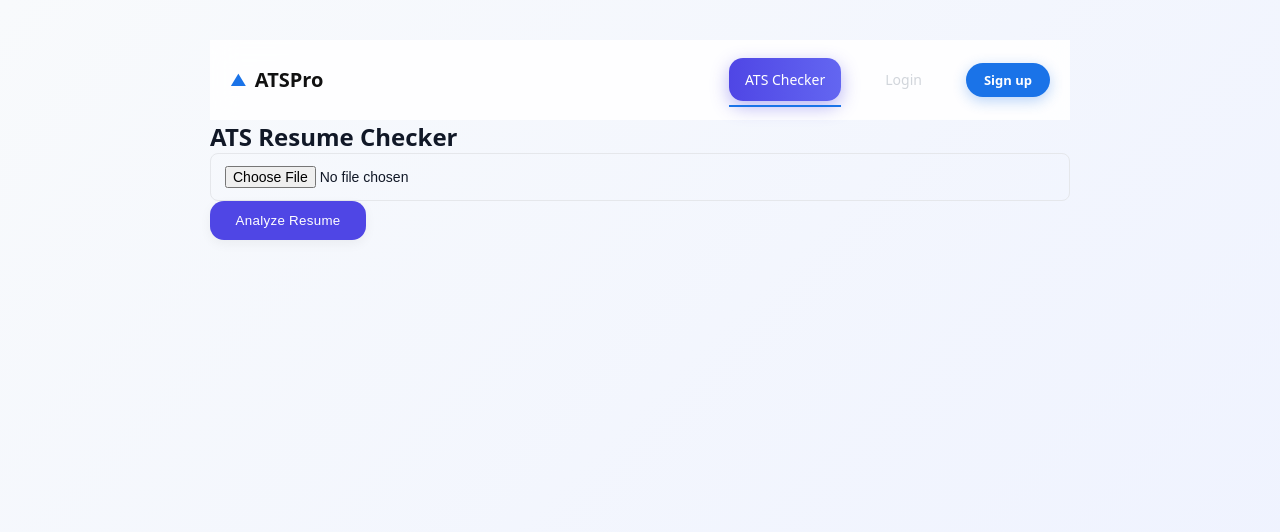
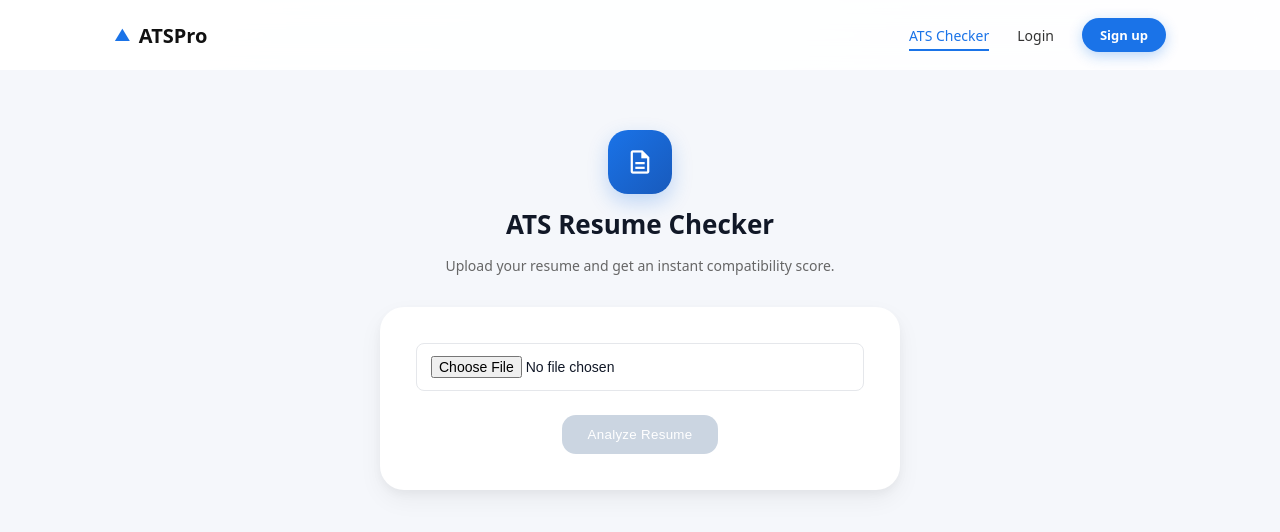
Before and after one commit to Mohd-Inzamam/ATS-Job-Tracker, a React (Vite) app in the folder client/: page /ats in a window 1280 px wide. Shown: the top 532 px of the page. Built offline with nearby package versions, Linux system fonts and the light colour scheme.

Commit message:
Styled all the public pages and added android style touches.

```diff
--- a/client/package.json
+++ b/client/package.json
@@ -11,6 +11,7 @@
   },
   "dependencies": {
     "react": "^19.2.0",
+    "react-confetti": "^6.4.0",
     "react-dom": "^19.2.0",
     "react-router-dom": "^7.13.0"
   },
--- a/client/src/components/ScoreBadge.jsx
+++ b/client/src/components/ScoreBadge.jsx
@@ -1,8 +1,48 @@
+import { useEffect, useState } from "react";
+
 export default function ScoreBadge({ score }) {
+  const [displayScore, setDisplayScore] = useState(0);
+
+  useEffect(() => {
+    let start = 0;
+    const duration = 1000;
+    const increment = score / (duration / 16);
+
+    const counter = setInterval(() => {
+      start += increment;
+      if (start >= score) {
+        setDisplayScore(score);
+        clearInterval(counter);
+      } else {
+        setDisplayScore(Math.floor(start));
+      }
+    }, 16);
+
+    return () => clearInterval(counter);
+  }, [score]);
+
+  const radius = 70;
+  const circumference = 2 * Math.PI * radius;
+  const progress = (displayScore / 100) * circumference;
+
   return (
-    <div className="score-badge">
-      <h3>ATS Score</h3>
-      <span>{score}/100</span>
+    <div className="score-wrapper">
+      <svg width="180" height="180">
+        <circle className="score-bg" cx="90" cy="90" r={radius} />
+        <circle
+          className="score-progress"
+          cx="90"
+          cy="90"
+          r={radius}
+          strokeDasharray={circumference}
+          strokeDashoffset={circumference - progress}
+        />
+      </svg>
+
+      <div className="score-text">
+        <h2>{displayScore}</h2>
+        <p>ATS Score</p>
+      </div>
     </div>
   );
 }
--- a/client/src/components/Sidebar.jsx
+++ b/client/src/components/Sidebar.jsx
@@ -9,22 +9,22 @@ export default function Sidebar() {
       </div>
 
       <nav className="sidebar-nav">
-        <NavLink to="/dashboard" className="nav-item">
+        <NavLink to="/dashboard" className="sidebar-nav-item">
           <span className="material-symbols-outlined">dashboard</span>
           <span>Dashboard</span>
         </NavLink>
 
-        <NavLink to="/resumes" className="nav-item">
+        <NavLink to="/resumes" className="sidebar-nav-item">
           <span className="material-symbols-outlined">description</span>
           <span>Resumes</span>
         </NavLink>
 
-        <NavLink to="/applications" className="nav-item">
+        <NavLink to="/applications" className="sidebar-nav-item">
           <span className="material-symbols-outlined">work</span>
           <span>Applications</span>
         </NavLink>
 
-        <NavLink to="/profile" className="nav-item">
+        <NavLink to="/profile" className="sidebar-nav-item">
           <span className="material-symbols-outlined">person</span>
           <span>Profile</span>
         </NavLink>
--- a/client/src/pages/ATSUpload.jsx
+++ b/client/src/pages/ATSUpload.jsx
@@ -1,14 +1,18 @@
 import { useState } from "react";
-import { useNavigate } from "react-router-dom";
 import FileUploadBox from "../components/FileUploadBox";
 import PrimaryButton from "../components/PrimaryButton";
 import LoadingSkeleton from "../components/LoadingSkeleton";
+import ScoreBadge from "../components/ScoreBadge";
+import FeedbackCard from "../components/FeedbackCard";
 import { checkATS } from "../api/api";
 import PublicNavbar from "../components/PublicNavbar";
+import { useNavigate } from "react-router-dom";
+import Confetti from "react-confetti";
 
 export default function ATSUpload() {
   const [file, setFile] = useState(null);
   const [loading, setLoading] = useState(false);
+  const [result, setResult] = useState(null);
   const navigate = useNavigate();
 
   const handleCheck = async () => {
@@ -19,17 +23,85 @@ export default function ATSUpload() {
     const res = await checkATS(file);
 
     setLoading(false);
+    setResult(res);
+  };
 
-    navigate("/ats/result", { state: { ...res, file } });
+  const handleReset = () => {
+    setResult(null);
+    setFile(null);
   };
 
   return (
-    <div className="container">
+    <>
       <PublicNavbar />
-      <h2>ATS Resume Checker</h2>
-      <FileUploadBox onFileSelect={setFile} />
-      {loading ? <LoadingSkeleton /> : null}
-      <PrimaryButton onClick={handleCheck}>Analyze Resume</PrimaryButton>
-    </div>
+
+      <div className="upload-page">
+        <div className="upload-wrapper">
+          {!result ? (
+            <>
+              {/* Upload State */}
+              <div className="upload-header">
+                <div className="upload-icon">
+                  <span className="material-symbols-outlined">description</span>
+                </div>
+
+                <h2>ATS Resume Checker</h2>
+                <p>
+                  Upload your resume and get an instant compatibility score.
+                </p>
+              </div>
+
+              <div className="upload-card">
+                <FileUploadBox onFileSelect={setFile} />
+
+                {loading && (
+                  <div className="upload-loading">
+                    <LoadingSkeleton />
+                    <p>Analyzing your resume...</p>
+                  </div>
+                )}
+
+                <PrimaryButton
+                  onClick={handleCheck}
+                  disabled={!file || loading}>
+                  {loading ? "Analyzing..." : "Analyze Resume"}
+                </PrimaryButton>
+              </div>
+            </>
+          ) : (
+            <>
+              {/* Result State */}
+              {result?.atsScore >= 80 && <Confetti numberOfPieces={200} />}
+              <div className={`bottom-sheet ${result ? "open" : ""}`}>
+                <div className="result-container">
+                  <ScoreBadge score={result.atsScore} />
+
+                  <div className="result-feedback">
+                    {result.sections?.map((sec, idx) => (
+                      <div
+                        key={idx}
+                        className="feedback-animate"
+                        style={{ animationDelay: `${idx * 0.15}s` }}>
+                        <FeedbackCard title={sec.title} text={sec.feedback} />
+                      </div>
+                    ))}
+                  </div>
+
+                  <div className="result-actions">
+                    <PrimaryButton onClick={() => navigate("/signup")}>
+                      Save & Improve My Resume
+                    </PrimaryButton>
+
+                    <button className="secondary-btn" onClick={handleReset}>
+                      Analyze Another Resume
+                    </button>
+                  </div>
+                </div>
+              </div>
+            </>
+          )}
+        </div>
+      </div>
+    </>
   );
 }
--- a/client/src/styles/global.css
+++ b/client/src/styles/global.css
@@ -270,11 +270,13 @@ input:disabled {
 .public-nav {
     position: sticky;
     top: 0;
+    width: 100%;
+    /* Important */
     z-index: 1000;
-    transition: 0.3s ease;
-    background: rgba(255, 255, 255, 0.85);
+    /* transition: 0.3s ease; */
+    background: rgba(255, 255, 255, 0.9);
     backdrop-filter: blur(12px);
-    border-bottom: 1px solid transparent;
+    /* border-bottom: 1px solid transparent; */
 }
 
 .public-nav.scrolled {
@@ -282,10 +284,12 @@ input:disabled {
     border-bottom: 1px solid #eee;
 }
 
+/* This stays centered */
 .nav-inner {
+    width: 100%;
     max-width: 1100px;
     margin: 0 auto;
-    padding: 18px 20px;
+    padding: 18px 24px;
     display: flex;
     justify-content: space-between;
     align-items: center;
@@ -319,14 +323,20 @@ input:disabled {
 .nav-item {
     position: relative;
     text-decoration: none;
-    color: #444;
+    color: #333;
+    /* Stronger base color */
     font-size: 14px;
     font-weight: 500;
     transition: 0.2s ease;
 }
 
+/* Hover color fix */
+.nav-item:hover {
+    color: #1a73e8;
+    /* Explicit hover color */
+}
+
 /* Animated underline */
-
 .nav-item::after {
     content: "";
     position: absolute;
@@ -346,7 +356,6 @@ input:disabled {
 .nav-item.active {
     color: #1a73e8;
 }
-
 /* CTA */
 
 .nav-cta {
@@ -472,7 +481,7 @@ input:disabled {
 }
 
 /* Nav Item */
-.nav-item {
+.sidebar-nav-item {
     display: flex;
     align-items: center;
     gap: 14px;
@@ -491,21 +500,21 @@ input:disabled {
 }
 
 /* Hover */
-.nav-item:hover {
+.sidebar-nav-item:hover {
     background: rgba(255, 255, 255, 0.08);
     color: white;
     transform: translateX(4px);
 }
 
 /* Active State (Material Pill Style) */
-.nav-item.active {
+.sidebar-nav-item.active {
     background: linear-gradient(90deg, #4f46e5, #6366f1);
     color: white;
     font-weight: 500;
     box-shadow: 0 6px 18px rgba(79, 70, 229, 0.4);
 }
 
-.nav-item.active .material-symbols-outlined {
+.sidebar-nav-item.active .material-symbols-outlined {
     font-variation-settings: 'FILL' 1;
 }
 
@@ -890,3 +899,230 @@ input:disabled {
 .feature-card:hover {
     transform: translateY(-6px);
 }
+
+/* ============================= */
+/* UPLOAD PAGE */
+/* ============================= */
+
+.upload-page {
+    min-height: 100vh;
+    background: #f5f7fb;
+    padding: 60px 20px;
+    display: flex;
+    justify-content: center;
+}
+
+.upload-wrapper {
+    width: 100%;
+    max-width: 520px;
+}
+
+/* Header */
+
+.upload-header {
+    text-align: center;
+    margin-bottom: 32px;
+}
+
+.upload-header h2 {
+    font-size: 26px;
+    font-weight: 600;
+    margin: 12px 0 8px;
+}
+
+.upload-header p {
+    font-size: 14px;
+    color: #666;
+}
+
+/* Icon */
+
+.upload-icon {
+    width: 64px;
+    height: 64px;
+    margin: 0 auto;
+    border-radius: 20px;
+    background: linear-gradient(135deg, #1a73e8, #185abc);
+    display: flex;
+    align-items: center;
+    justify-content: center;
+    box-shadow: 0 8px 20px rgba(26, 115, 232, 0.25);
+}
+
+.upload-icon .material-symbols-outlined {
+    font-size: 28px;
+    color: white;
+}
+
+/* Card */
+
+.upload-card {
+    background: white;
+    padding: 36px;
+    border-radius: 24px;
+    box-shadow:
+        0 10px 25px rgba(0, 0, 0, 0.05),
+        0 4px 10px rgba(0, 0, 0, 0.04);
+    display: flex;
+    flex-direction: column;
+    gap: 24px;
+    transition: 0.3s ease;
+}
+
+.upload-card:hover {
+    transform: translateY(-2px);
+}
+
+/* Loading */
+
+.upload-loading {
+    text-align: center;
+    font-size: 13px;
+    color: #777;
+}
+
+/* Disabled button support */
+
+.btn-primary:disabled {
+    background: #cbd5e1;
+    box-shadow: none;
+    cursor: not-allowed;
+    transform: none;
+}
+
+/* ============================= */
+/* RESULT STATE */
+/* ============================= */
+
+.result-container {
+    animation: fadeInUp 0.4s ease;
+    display: flex;
+    flex-direction: column;
+    gap: 24px;
+}
+
+.result-feedback {
+    display: flex;
+    flex-direction: column;
+    gap: 16px;
+}
+
+.result-actions {
+    display: flex;
+    flex-direction: column;
+    gap: 12px;
+    margin-top: 20px;
+}
+
+.secondary-btn {
+    background: none;
+    border: none;
+    color: #1a73e8;
+    font-size: 14px;
+    cursor: pointer;
+    padding: 10px;
+}
+
+.secondary-btn:hover {
+    text-decoration: underline;
+}
+
+/* Animation */
+
+@keyframes fadeInUp {
+    from {
+        opacity: 0;
+        transform: translateY(10px);
+    }
+
+    to {
+        opacity: 1;
+        transform: translateY(0);
+    }
+}
+
+/*ScoreBadge styling*/
+.score-wrapper {
+    position: relative;
+    width: 180px;
+    margin: 0 auto;
+    animation: popIn 0.5s ease;
+}
+
+.score-bg {
+    fill: none;
+    stroke: #e5e7eb;
+    stroke-width: 12;
+}
+
+.score-progress {
+    fill: none;
+    stroke: #1a73e8;
+    stroke-width: 12;
+    stroke-linecap: round;
+    transition: stroke-dashoffset 0.3s ease;
+    transform: rotate(-90deg);
+    transform-origin: 50% 50%;
+}
+
+.score-text {
+    position: absolute;
+    top: 50%;
+    left: 50%;
+    transform: translate(-50%, -50%);
+    text-align: center;
+}
+
+.score-text h2 {
+    font-size: 36px;
+    margin: 0;
+}
+
+.score-text p {
+    font-size: 12px;
+    color: #666;
+}
+
+@keyframes popIn {
+    from {
+        transform: scale(0.9);
+        opacity: 0;
+    }
+
+    to {
+        transform: scale(1);
+        opacity: 1;
+    }
+}
+
+/* bottom sheet*/
+.bottom-sheet {
+    position: fixed;
+    bottom: -100%;
+    left: 0;
+    width: 100%;
+    background: white;
+    border-radius: 28px 28px 0 0;
+    padding: 30px 20px 60px;
+    box-shadow: 0 -8px 30px rgba(0, 0, 0, 0.15);
+    transition: 0.5s cubic-bezier(.22, 1, .36, 1);
+    max-height: 85vh;
+    overflow-y: auto;
+}
+
+.bottom-sheet.open {
+    bottom: 0;
+}
+
+.feedback-animate {
+    opacity: 0;
+    transform: translateY(15px);
+    animation: slideUp 0.4s ease forwards;
+}
+
+@keyframes slideUp {
+    to {
+        opacity: 1;
+        transform: translateY(0);
+    }
+}
```
Also changed, not shown: 6 other files (tests, documents, lock files or other folders).
